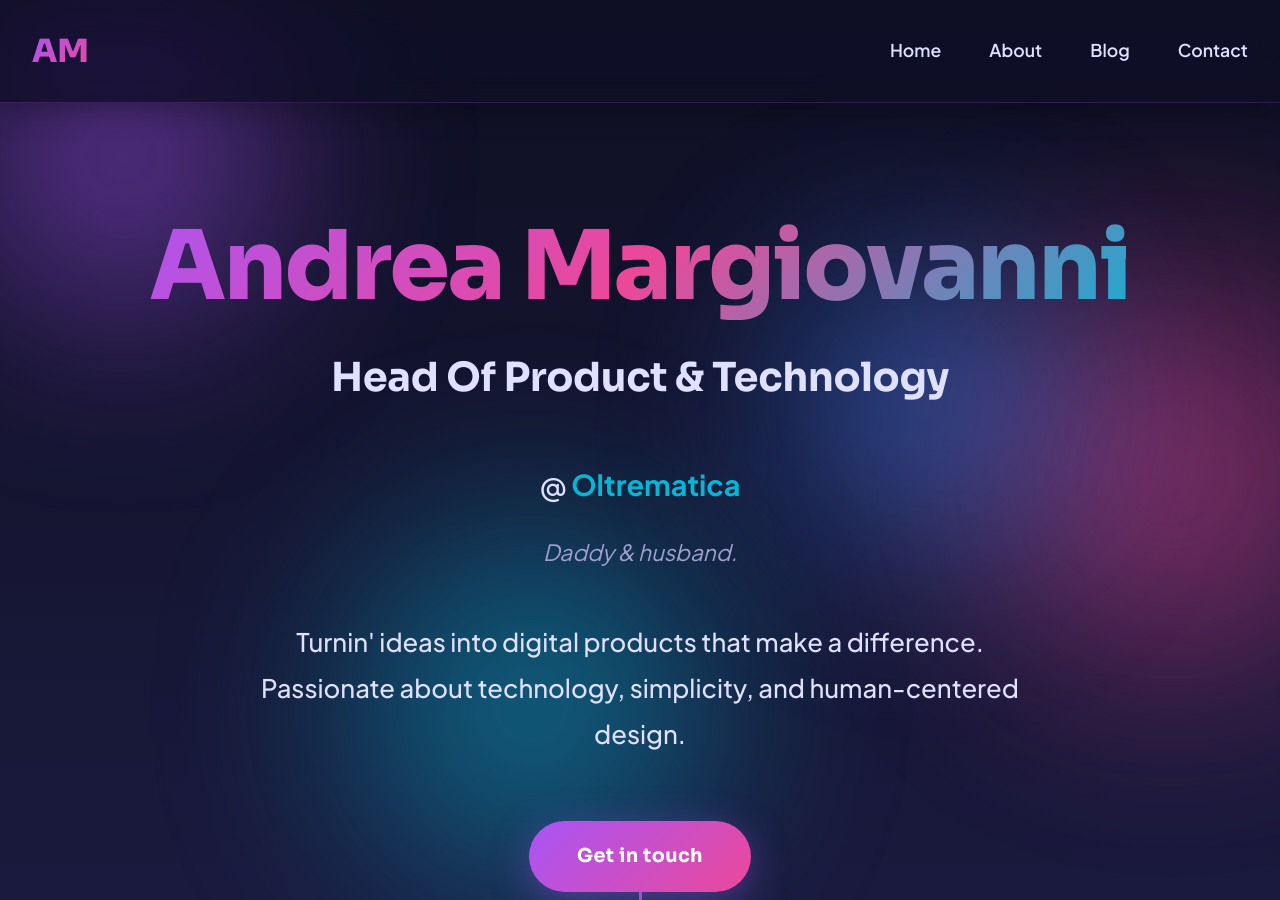
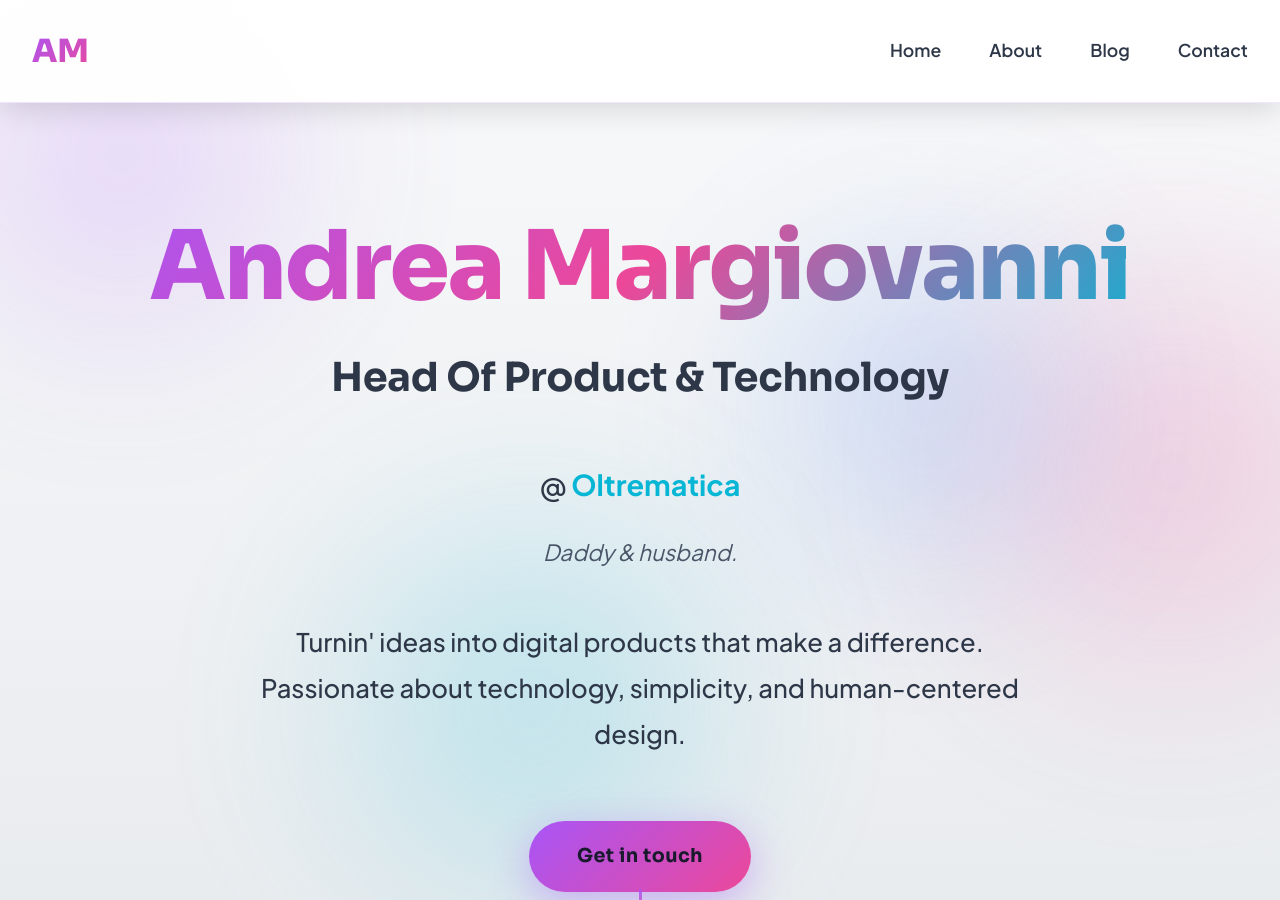
Before and after one commit to amargiovanni/margiovanni.it, a Jekyll site: the page built from index.md, in a window 1280 px wide and 900 px high. Built offline with Jekyll 4.4.1, drawn with Linux system fonts in a browser that asks for light colours.

Commit message:
dark-light mode and js versioning

```diff
--- a/_layouts/default.html
+++ b/_layouts/default.html
@@ -21,6 +21,6 @@
 
     {{ content }}
 
-    <script src="{{ '/js/main.js' | relative_url }}"></script>
+    <script src="{{ '/js/main.js' | relative_url }}?v={{ site.time | date: '%s' }}"></script>
 </body>
 </html>
--- a/css/style.css
+++ b/css/style.css
@@ -1,16 +1,20 @@
 /* =======================
    CSS Variables & Reset
    ======================= */
-/* Updated: 2025-10-14 */
+/* Updated: 2025-10-15 */
 
 :root {
-  /* Colorful Palette */
+  /* Dark Mode Palette (Default) */
   --bg-primary: #0f0f23;
   --bg-secondary: rgba(20, 20, 40, 0.7);
   --bg-elevated: rgba(30, 30, 60, 0.8);
   --text-primary: #ffffff;
   --text-secondary: #e0e0ff;
   --text-tertiary: #a0a0d0;
+  --nav-bg: rgba(15, 15, 35, 0.8);
+  --loading-bg: linear-gradient(135deg, #a855f7 0%, #ec4899 100%);
+  --animated-bg: linear-gradient(180deg, #0f0f23 0%, #1a1a3e 100%);
+  --blob-opacity: 0.6;
 
   /* Vibrant Colors */
   --color-purple: #a855f7;
@@ -49,6 +53,62 @@
   --transition-fast: 0.15s cubic-bezier(0.4, 0, 0.2, 1);
   --transition-base: 0.3s cubic-bezier(0.4, 0, 0.2, 1);
   --transition-slow: 0.5s cubic-bezier(0.4, 0, 0.2, 1);
+}
+
+/* Light Mode - Prefers Light Color Scheme */
+@media (prefers-color-scheme: light) {
+  :root:not([data-theme="dark"]) {
+    /* Light Mode Palette */
+    --bg-primary: #f8f9fa;
+    --bg-secondary: rgba(255, 255, 255, 0.8);
+    --bg-elevated: rgba(255, 255, 255, 0.95);
+    --text-primary: #1a1a2e;
+    --text-secondary: #2d3748;
+    --text-tertiary: #4a5568;
+    --nav-bg: rgba(255, 255, 255, 0.95);
+    --loading-bg: linear-gradient(135deg, #a855f7 0%, #ec4899 100%);
+    --animated-bg: linear-gradient(180deg, #f8f9fa 0%, #e9ecef 100%);
+    --blob-opacity: 0.25;
+
+    /* Accent colors remain vibrant in light mode */
+    --border: rgba(168, 85, 247, 0.15);
+  }
+}
+
+/* Manual Light Mode Override */
+:root[data-theme="light"] {
+  /* Light Mode Palette */
+  --bg-primary: #f8f9fa;
+  --bg-secondary: rgba(255, 255, 255, 0.8);
+  --bg-elevated: rgba(255, 255, 255, 0.95);
+  --text-primary: #1a1a2e;
+  --text-secondary: #2d3748;
+  --text-tertiary: #4a5568;
+  --nav-bg: rgba(255, 255, 255, 0.95);
+  --loading-bg: linear-gradient(135deg, #a855f7 0%, #ec4899 100%);
+  --animated-bg: linear-gradient(180deg, #f8f9fa 0%, #e9ecef 100%);
+  --blob-opacity: 0.25;
+
+  /* Accent colors remain vibrant in light mode */
+  --border: rgba(168, 85, 247, 0.15);
+}
+
+/* Manual Dark Mode Override */
+:root[data-theme="dark"] {
+  /* Dark Mode Palette */
+  --bg-primary: #0f0f23;
+  --bg-secondary: rgba(20, 20, 40, 0.7);
+  --bg-elevated: rgba(30, 30, 60, 0.8);
+  --text-primary: #ffffff;
+  --text-secondary: #e0e0ff;
+  --text-tertiary: #a0a0d0;
+  --nav-bg: rgba(15, 15, 35, 0.8);
+  --loading-bg: linear-gradient(135deg, #a855f7 0%, #ec4899 100%);
+  --animated-bg: linear-gradient(180deg, #0f0f23 0%, #1a1a3e 100%);
+  --blob-opacity: 0.6;
+
+  /* Accent */
+  --border: rgba(168, 85, 247, 0.2);
 }
 
 /* Reset */
@@ -96,16 +156,18 @@ body {
   height: 100%;
   z-index: -1;
   overflow: hidden;
-  background: linear-gradient(180deg, #0f0f23 0%, #1a1a3e 100%);
+  background: var(--animated-bg);
+  transition: background var(--transition-slow);
 }
 
 .gradient-blob {
   position: absolute;
   border-radius: 50%;
   filter: blur(80px);
-  opacity: 0.6;
+  opacity: var(--blob-opacity);
   animation: float 20s ease-in-out infinite;
   will-change: transform;
+  transition: opacity var(--transition-slow);
 }
 
 .blob-1 {
@@ -172,7 +234,7 @@ body {
   left: 0;
   width: 100%;
   height: 100%;
-  background: linear-gradient(135deg, var(--color-purple) 0%, var(--color-pink) 100%);
+  background: var(--loading-bg);
   display: flex;
   align-items: center;
   justify-content: center;
@@ -210,11 +272,11 @@ body {
   left: 0;
   right: 0;
   z-index: 1000;
-  background: rgba(15, 15, 35, 0.8);
+  background: var(--nav-bg);
   backdrop-filter: blur(20px) saturate(180%);
   border-bottom: 1px solid var(--border);
   transition: all var(--transition-base);
-  box-shadow: 0 4px 30px rgba(0, 0, 0, 0.3);
+  box-shadow: 0 4px 30px rgba(0, 0, 0, 0.15);
 }
 
 .nav-container {
@@ -547,7 +609,7 @@ body {
 
 .footer {
   padding: var(--spacing-xl) var(--spacing-lg);
-  background: rgba(15, 15, 35, 0.8);
+  background: var(--nav-bg);
   border-top: 1px solid var(--border);
   backdrop-filter: blur(10px);
 }
--- a/js/main.js
+++ b/js/main.js
@@ -4,12 +4,33 @@
 
 // Wait for DOM to be fully loaded
 document.addEventListener('DOMContentLoaded', () => {
+  initTheme();
   initLoadingScreen();
   initScrollAnimations();
   initSmoothScroll();
   initNavigation();
   initAnimatedBackground();
 });
+
+// =======================
+// Theme Management (Auto-detect only)
+// =======================
+
+function initTheme() {
+  // Detect system preference
+  const systemPrefersDark = window.matchMedia('(prefers-color-scheme: dark)').matches;
+
+  // Apply theme based on system preference
+  const theme = systemPrefersDark ? 'dark' : 'light';
+  document.documentElement.setAttribute('data-theme', theme);
+
+  // Listen for system theme changes and update automatically
+  const mediaQuery = window.matchMedia('(prefers-color-scheme: dark)');
+  mediaQuery.addEventListener('change', (e) => {
+    const newTheme = e.matches ? 'dark' : 'light';
+    document.documentElement.setAttribute('data-theme', newTheme);
+  });
+}
 
 // =======================
 // Loading Screen
```
Also changed, not shown: .claude/settings.local.json.
